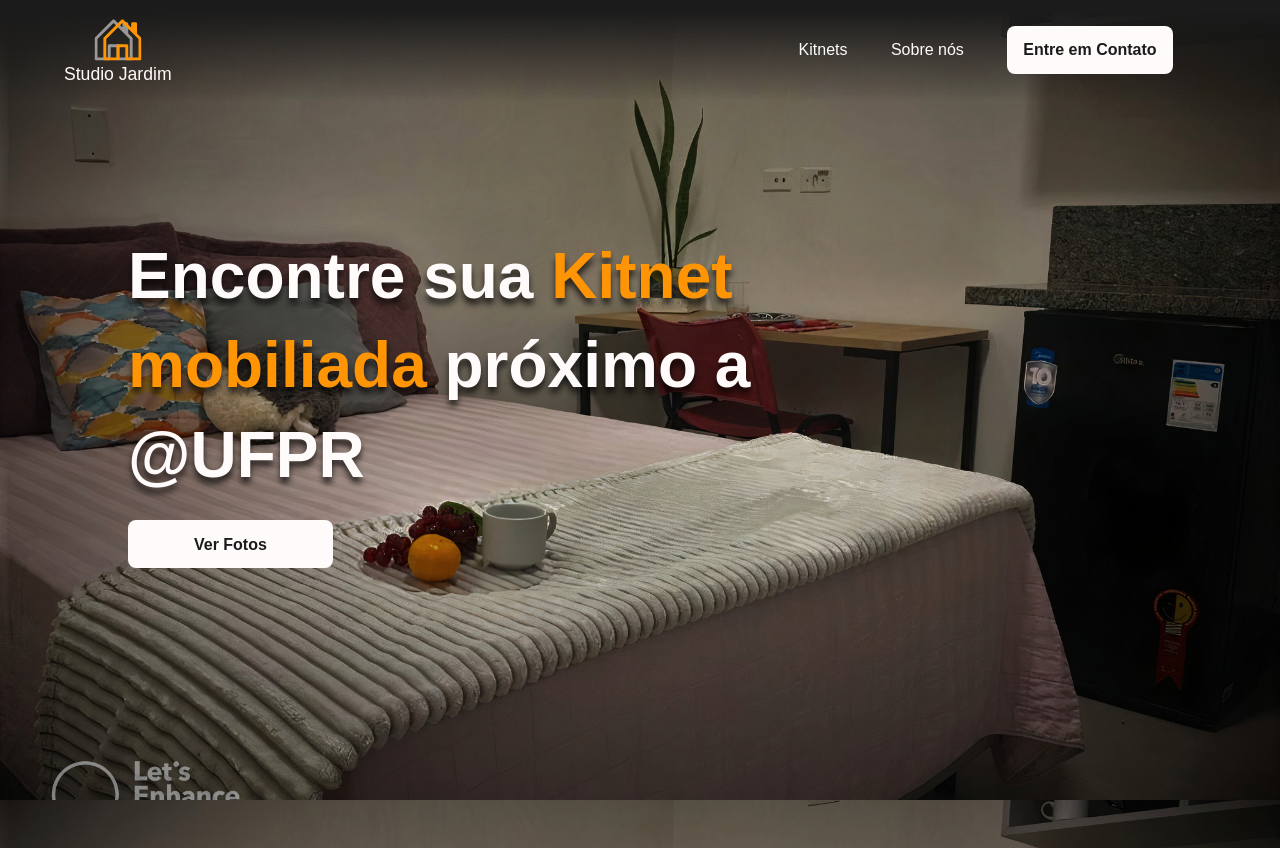
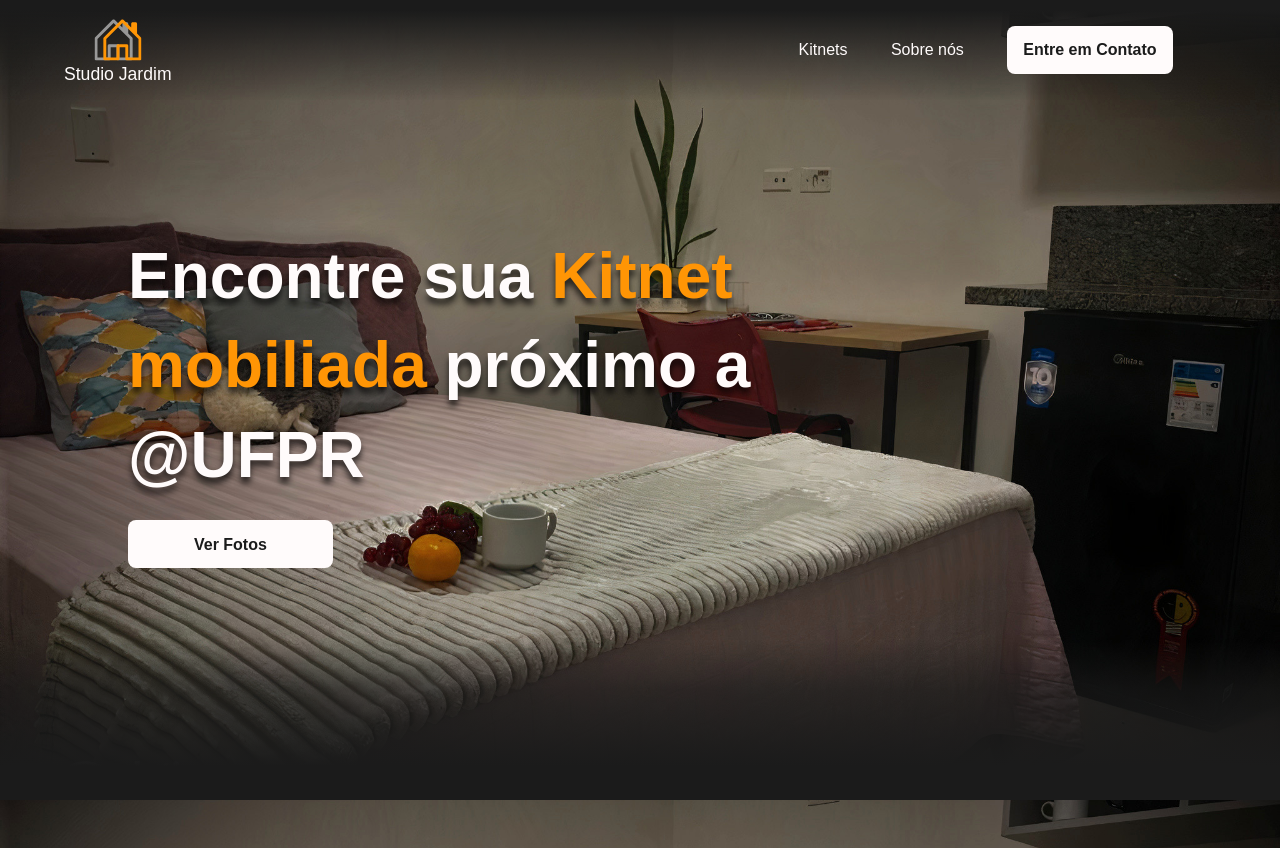
Before and after one commit to joaofranciscoguarda/studio_jardim_da_americas, a React (Vite) app: page / in a window 1280 px wide. Shown: the top 848 px of the page. Built offline with nearby package versions, Linux system fonts and the light colour scheme.

Commit message:
feat: added shadow to hero page

```diff
--- a/src/components/hero/index.tsx
+++ b/src/components/hero/index.tsx
@@ -5,6 +5,7 @@ import {
   Flex,
   Text,
 } from "@chakra-ui/react";
+import { PageShadow } from "../pageShadow";
 
 export const Hero = () => {
   return (
@@ -37,6 +38,11 @@ export const Hero = () => {
           Ver Fotos
         </Button>
       </Flex>
+      <PageShadow
+        width='100%'
+        height='20%'
+        left='0'
+        bottom='0'></PageShadow>
     </Section>
   );
 };
```
